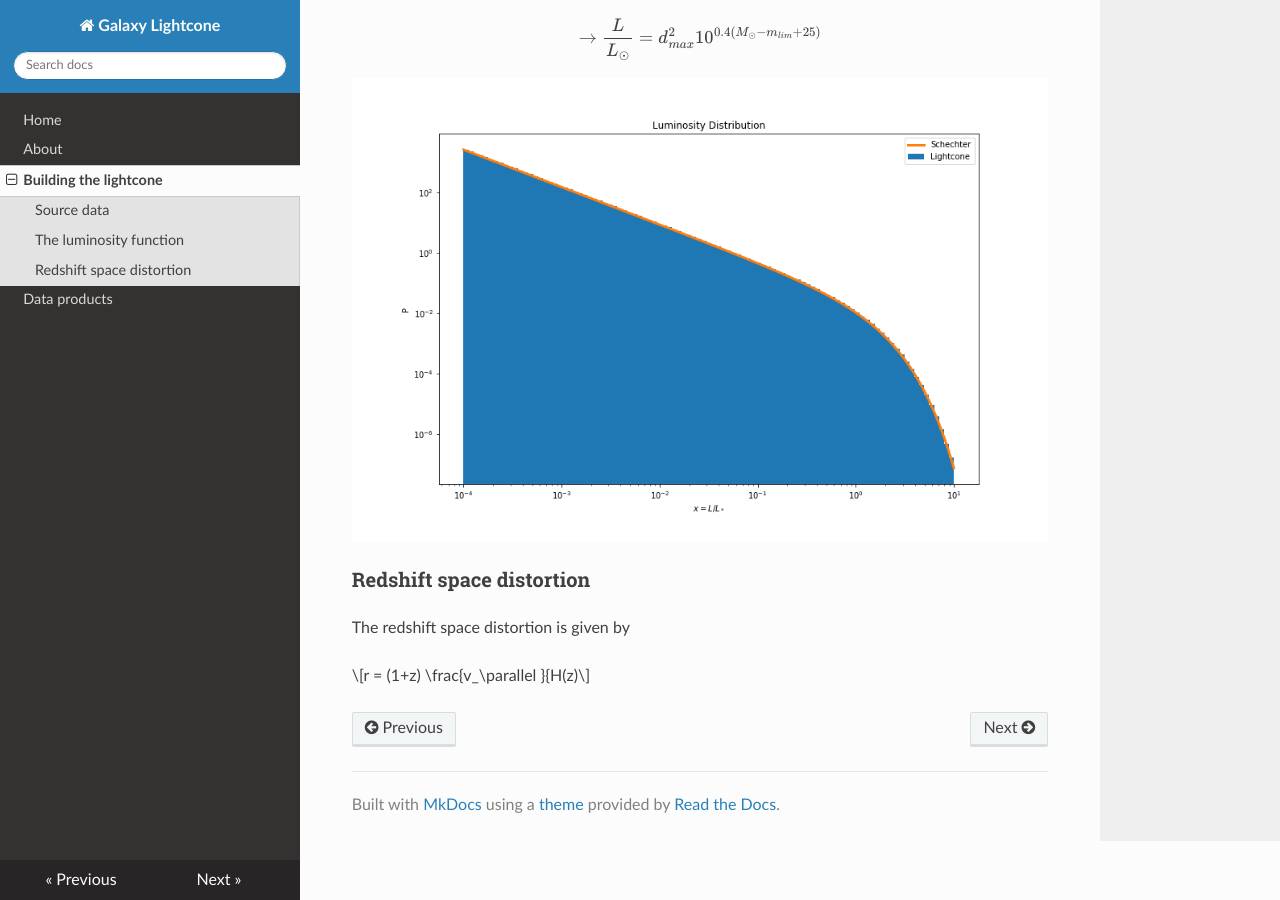
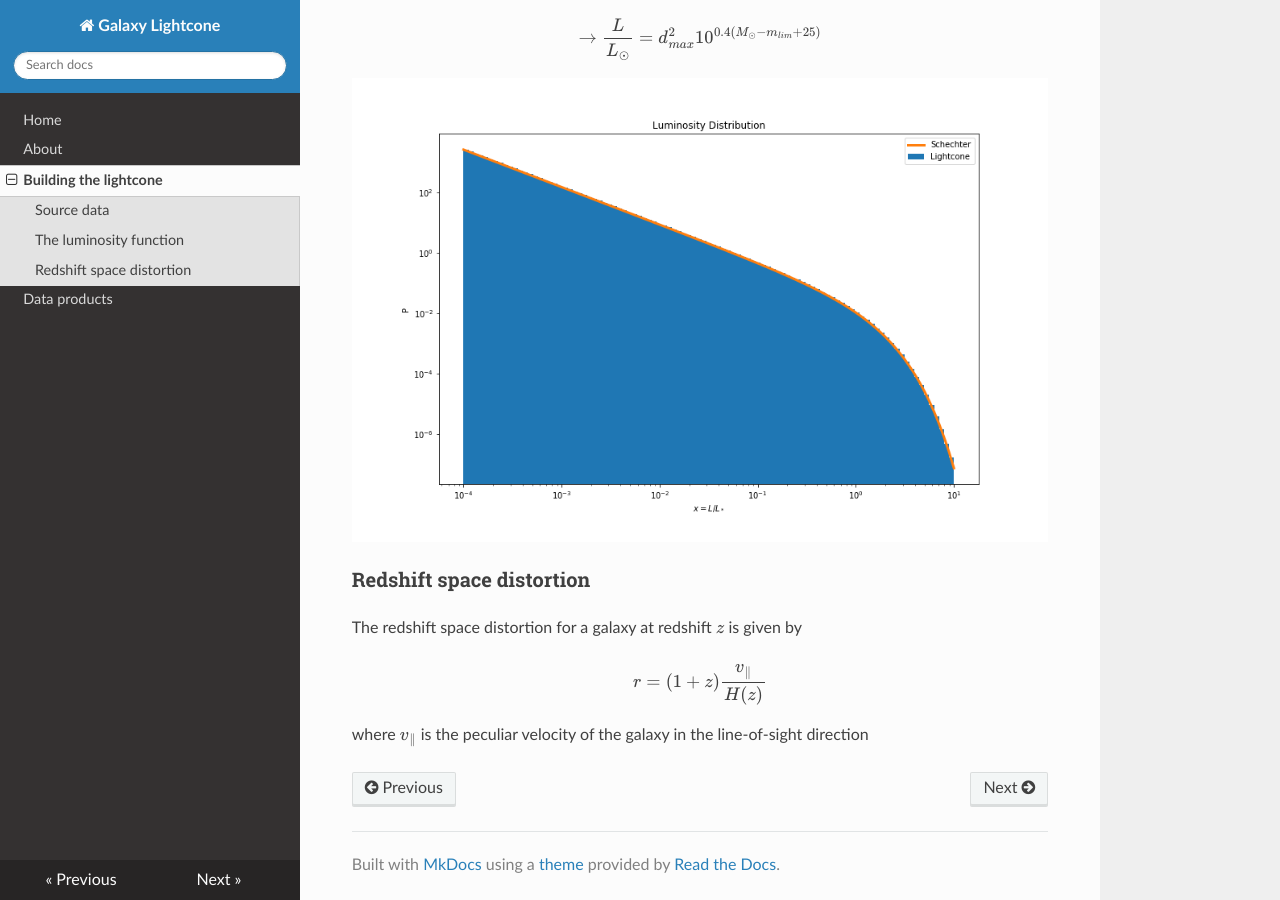
Before and after one commit to rajbooth/Lightcone, an MkDocs documentation site: the page built from docs/building_lightcone.md, in a window 1280 px wide and 900 px high, scrolled down 1787 px. Built offline with MkDocs 1.6.1, drawn with Linux system fonts in a browser that asks for light colours; nearby versions of some CDN libraries; formulas are drawn with MathJax 3.

Commit message:
docs/building_lightcone.md updated from https://stackedit.io/

```diff
--- a/docs/building_lightcone.md
+++ b/docs/building_lightcone.md
@@ -33,10 +33,11 @@ $$ \rightarrow \frac{L}{L_\odot} = d_{max}^2 10^{0.4(M_\odot - m_{lim} + 25)} $$
 ![Luminosity distribution](https://github.com/rajbooth/Lightcone/raw/master/images/Luminosity_Distribution.png)
 
 ### Redshift space distortion
-The redshift space distortion is given by
+The redshift space distortion for a galaxy at redshift $z$ is given by
 
-$$r = (1+z) \frac{v_\parallel }{H(z)$$
+$$r = (1+z) \frac{v_\parallel }{H(z)}$$
+where $v_\parallel$ is the peculiar velocity of the galaxy in the line-of-sight direction
 <!--stackedit_data:
-eyJoaXN0b3J5IjpbMTMxMjY2OTAwNCwxNzMwMDU0NTA5LDgxMD
-kyMzA1Ml19
+eyJoaXN0b3J5IjpbLTE1ODAyOTY3OTYsMTczMDA1NDUwOSw4MT
+A5MjMwNTJdfQ==
 -->
```
